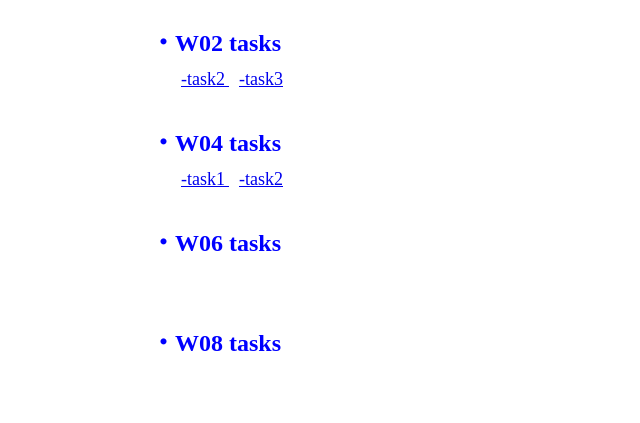
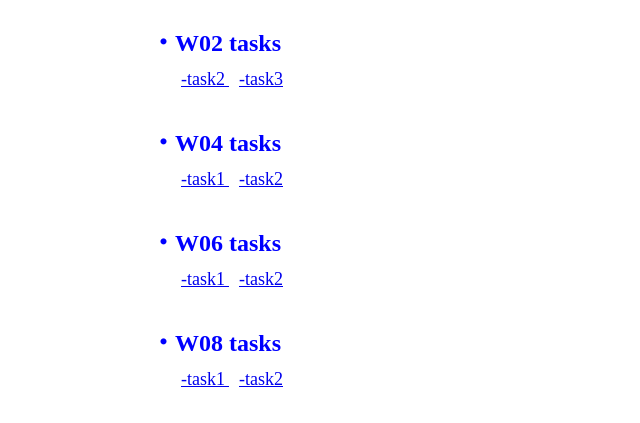
Before and after one commit to 10matcho27/InfoVis2022, a plain HTML site: page index.html in a window 1280 px wide. Shown: the part 97-520 px from the top of the page, without its empty margins (49-689 px from the left). Drawn offline with Linux system fonts and the light colour scheme.

Commit message:
add index page

```diff
--- a/index.html
+++ b/index.html
@@ -5,9 +5,7 @@
 
 <body>
     <h1 style="position: absolute; top:5px; left:200px">Infomation Visualization</h1>
-    <p style="position: absolute; top:60px; left:200px">
-        This is a index page.
-    </p>
+    <p style="position: absolute; top:60px; left:200px">This is a index page.</p>
     <p>
         <h2 style="position: absolute; top:100px; left:200px">
             <font color="blue" size="5">・W02 tasks</font>
@@ -39,11 +37,28 @@
             <font color="blue" size="5">・W06 tasks</font>
         </h2>
     </p>
+    <p style="position: absolute; top:350px; left:230px">
+        <a href="https://10matcho27.github.io/InfoVis2022/W06/task1.html">
+            <font size="4">-task1</font>
+        </a>
+        <a href="https://10matcho27.github.io/InfoVis2022/W06/task2.html" style="position: relative; left:10px">
+            <font size="4">-task2</font>
+        </a>
+    </p>
     <p>
         <h2 style="position: absolute; top:400px; left:200px">
             <font color="blue" size="5">・W08 tasks</font>
         </h2>
     </p>
+    <p style="position: absolute; top:450px; left:230px">
+        <a href="https://10matcho27.github.io/InfoVis2022/W08/task1.html">
+            <font size="4">-task1</font>
+        </a>
+        <a href="https://10matcho27.github.io/InfoVis2022/W08/task2.html" style="position: relative; left:10px">
+            <font size="4">-task2</font>
+        </a>
+    </p>
+
 </body>
 
 
```
